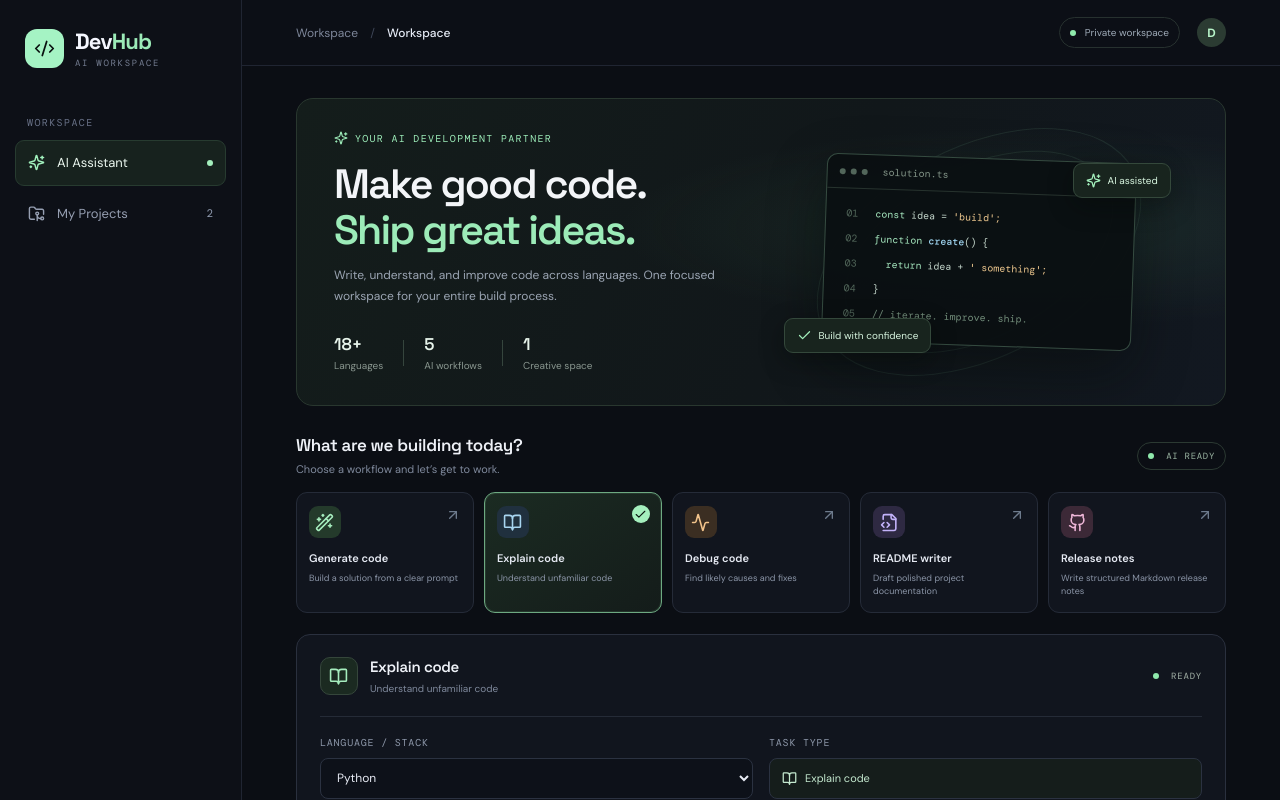
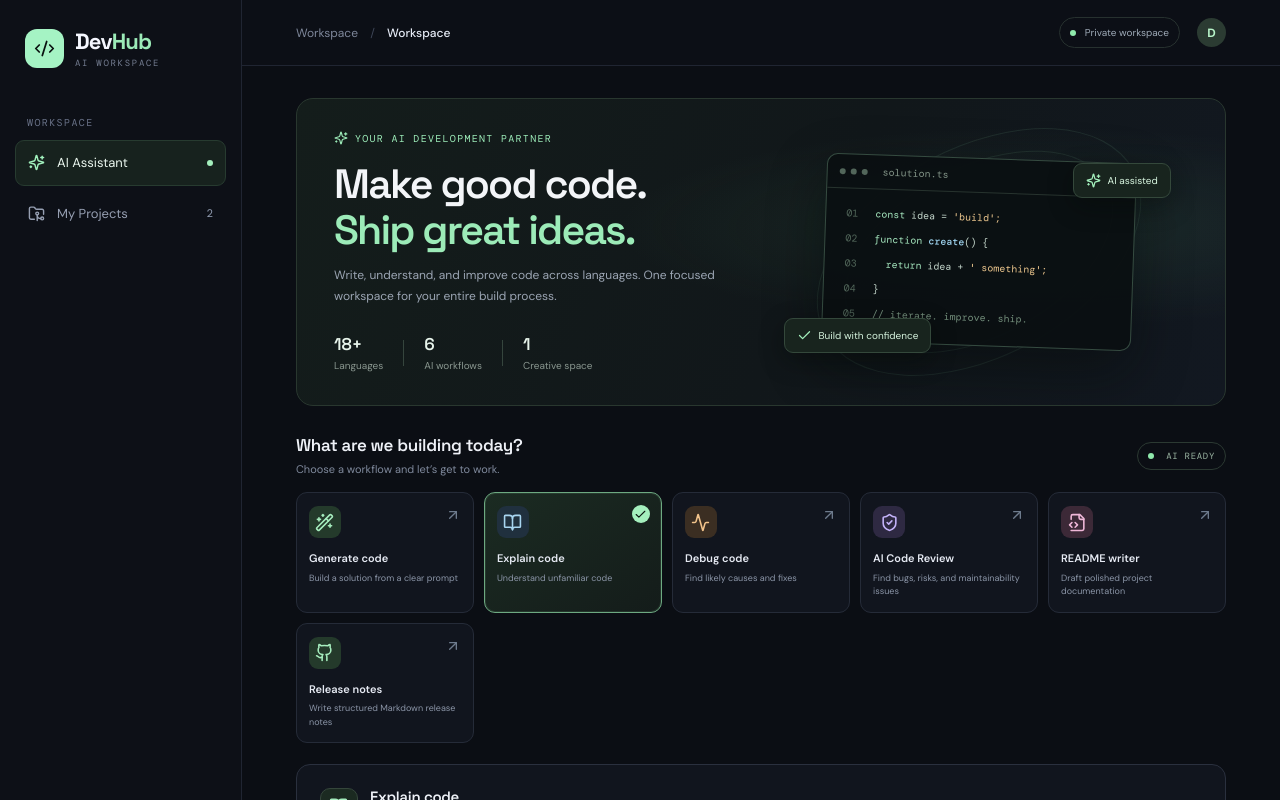
Before and after one commit to Error-cracker-1/AI-Developer-Hub, a React (Vite) app: page / in a window 1280 px wide. Shown: the top 800 px of the page. Built offline with nearby package versions, Linux system fonts and the light colour scheme.

Commit message:
Add AI Code Review workspace mode

```diff
--- a/src/App.tsx
+++ b/src/App.tsx
@@ -9,6 +9,7 @@ import {
   Copy,
   FileCode2,
   FolderGit2,
+  ShieldCheck,
   Github,
   LoaderCircle,
   Plus,
@@ -23,6 +24,7 @@ type Mode =
   | 'Generate code'
   | 'Explain code'
   | 'Debug code'
+  | 'AI Code Review'
   | 'README writer'
   | 'Release notes';
 type Project = {
@@ -47,6 +49,11 @@ const modes: { name: Mode; description: string; icon: typeof Code2 }[] = [
     name: 'Debug code',
     description: 'Find likely causes and fixes',
     icon: Activity,
+  },
+  {
+    name: 'AI Code Review',
+    description: 'Find bugs, risks, and maintainability issues',
+    icon: ShieldCheck,
   },
   {
     name: 'README writer',
@@ -317,7 +324,7 @@ function App() {
                   </div>
                   <i />
                   <div>
-                    <strong>5</strong>
+                    <strong>6</strong>
                     <span>AI workflows</span>
                   </div>
                   <i />
```
